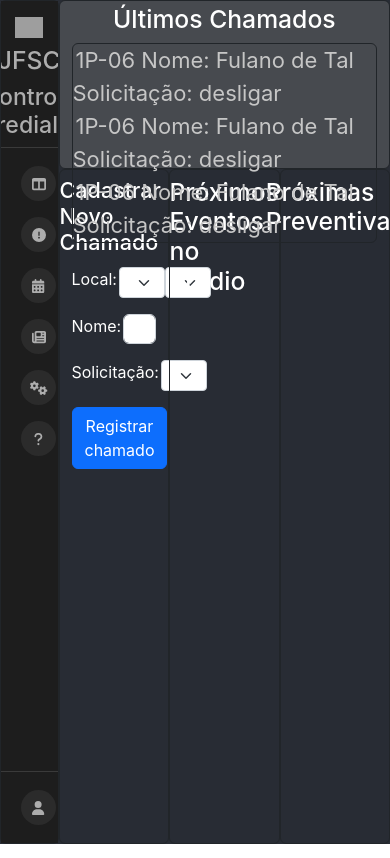
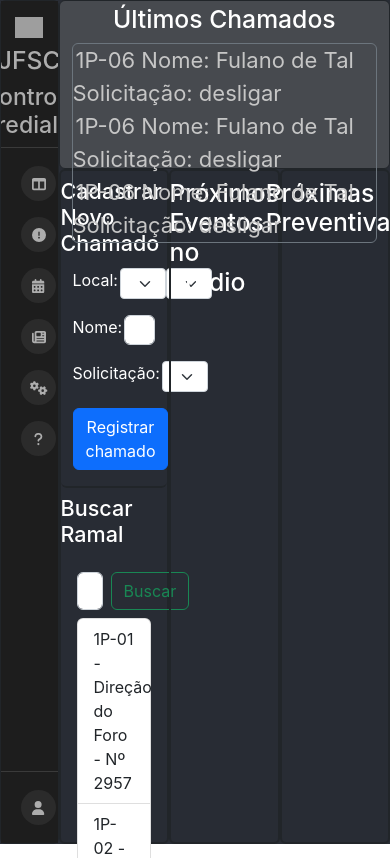
Before and after one commit to gab5987/dashboard-atomac, a React (Create React App) app: page / in a window 390 px wide. Built offline with nearby package versions, Linux system fonts and the light colour scheme; grey boxes are pictures that could not be loaded.

Commit message:
Feat: Added phone search

```diff
--- a/public/index.html
+++ b/public/index.html
@@ -1,5 +1,5 @@
 <!DOCTYPE html>
-<html lang="en">
+<html lang="pt">
   <head>
     <meta charset="utf-8" />
     <link rel="icon" href="%PUBLIC_URL%/favicon.ico" />
--- a/src/components/Home.tsx
+++ b/src/components/Home.tsx
@@ -4,7 +4,7 @@ import './assets/dashboard.scss';
 export default class Dashboard extends React.Component <{
     resumeLanguage: any,
     sharedData: any
-}, {actualFloor: number, actualCore: number, request: number }> {
+}, {actualFloor: number, actualCore: number, request: number, searchBoxValue: string }> {
 
     constructor(props: any) {
         super(props);
@@ -12,6 +12,7 @@ export default class Dashboard extends React.Component <{
             actualFloor: 0,
             actualCore: 0,
             request: 0,
+            searchBoxValue: ""
         }
         this.newRegister = this.newRegister.bind(this);
     }
@@ -24,7 +25,7 @@ export default class Dashboard extends React.Component <{
                     <h2> {this.props.resumeLanguage.titles.last_calls} </h2>
                 </div>
 
-                <p className="border border-dark rounded">
+                <p className="border border-secondary rounded">
                     <a style={{paddingLeft: "1%"}}> 1P-06 Nome: Fulano de Tal   Solicitação: desligar </a> <br/>
                     <a style={{paddingLeft: "1%"}}> 1P-06 Nome: Fulano de Tal   Solicitação: desligar </a> <br/>
                     <a style={{paddingLeft: "1%"}}> 1P-06 Nome: Fulano de Tal   Solicitação: desligar </a>
@@ -32,25 +33,53 @@ export default class Dashboard extends React.Component <{
             </div>
 
             <div className="dashboard-collum_modal">
-                <div className="pt-2 dashboard-collum d-flex justify-content-center border border-dark rounded">
+                <div className="dashboard-collum border border-2 border-dark rounded">
                     { this.newRegister() }
+                    { this.searchPhone() }
                 </div>
 
-                <div className="pt-2 dashboard-collum d-flex justify-content-center border border-dark rounded">
+                <div className="pt-2 dashboard-collum d-flex justify-content-center border border-2 border-dark rounded">
                     <h2> {this.props.resumeLanguage.titles.next_events} </h2>
                 </div>
-                <div className="pt-2 dashboard-collum d-flex justify-content-center border border-dark rounded">
+                <div className="pt-2 dashboard-collum d-flex justify-content-center border border-2 border-dark rounded">
                     <h2> {this.props.resumeLanguage.titles.next_prevent} </h2>
                 </div>
             </div>
         </>
         )
     }
+    searchPhone = () => {
+        return(
+            <div className="dashboard-collum_search-phone">
+                <div className="pt-2 d-flex justify-content-center">
+                    <h4> { this.props.resumeLanguage.titles.search_phone } </h4>
+                </div>
+                <div className="search-box">
+                    <form className="d-flex pb-2" role="search">
+                        <input className="form-control me-2" type="search" placeholder="Search" aria-label="Search"
+                            value={ this.state.searchBoxValue }
+                            onChange={(event) => {this.setState({searchBoxValue: event.target.value})}}
+                        />
+                        <button className="btn btn-outline-success" type="submit"> Buscar </button>
+                    </form>
+                    <div className="display-data">
+                        <ul className="list-group">
+                            { this.props.sharedData.phone.map( (item: any) => {
+                                return(
+                                    item.toLowerCase().includes(this.state.searchBoxValue.toLowerCase()) && <li className="list-group-item"> {item} </li>
+                                )
+                            })}
+                        </ul>
+                    </div>
+                </div>
+            </div>
+        )
+    }
 
     newRegister = () => {
         return(
-            <div className="dashboard-collum_new-register">
-                <div className="d-flex justify-content-center">
+            <div className="dashboard-collum_new-register border-bottom border-dark rounded">
+                <div className="pt-2 d-flex justify-content-center">
                     <h4> { this.props.resumeLanguage.titles.new_call } </h4>
                 </div>
                 <div className="pb-1" />
@@ -105,6 +134,7 @@ export default class Dashboard extends React.Component <{
                         <button className="btn btn-primary" type="submit">Registrar chamado</button>
                     </div>
                 </form>
+                <div className="pb-3" />
             </div>
         )
     }
--- a/src/components/assets/dashboard.scss
+++ b/src/components/assets/dashboard.scss
@@ -5,7 +5,7 @@ $context-size: 100vw - $sidebar-width;
 .last-list_modal {
     position: sticky; top:0 !important;
     height: 20vh;
-    width: $context-size !important;
+    min-width: $context-size !important;
     background-color: #474a4f;
 }
 
@@ -26,9 +26,22 @@ $context-size: 100vw - $sidebar-width;
     display: flex;
 }
 
+.dashboard-collum_search-phone {
+    font-size: medium;
+    min-width: 100%;
+    .search-box {
+        margin: 1rem;
+        .display-data {
+            overflow-y: scroll;
+            height: 15rem;
+        }
+    }
+}
+
 .dashboard-collum_new-register {
     font-size: medium;
     min-width: 100%;
+    max-height: fit-content;
     .location {
         display: flex;
     }
--- a/src/data/res_primary_language.json
+++ b/src/data/res_primary_language.json
@@ -5,7 +5,8 @@
                 "last_calls": "Últimos Chamados",
                 "new_call": "Cadastrar Novo Chamado",
                 "next_events": "Próximos Eventos no Prédio",
-                "next_prevent": "Próximas Preventivas"
+                "next_prevent": "Próximas Preventivas",
+                "search_phone": "Buscar Ramal"
             }
         }
     }
--- a/src/data/shared_data.json
+++ b/src/data/shared_data.json
@@ -27,5 +27,34 @@
     ],
     "requests":[
         "Aumentar", "Diminuir", "Ligar", "Desligar", "Iluminação", "Evento"
+    ],
+
+    "phone": [
+        "1P-01 - Direção do Foro - Nº 2957",
+        "1P-02 - Secretaria de Administração - Nº 29578",
+        "1P-03 - Núcleo de Desenvovimento Humano - Nº 29579",
+        "1P-04 - Núcleo de Apoio Administrativo - Nº 29580",
+        "1P-05 - Núcleo de Gestão Funcional - Nº 29581",
+        "1P-06 - Núcleo de Contadoria - Nº 29582",
+        "1P-07 - Núcleo de Apoio Operacional - Nº 29583",
+        "1P-08 - Núcleo de Técnologia da Informacão - Nº 29584",
+
+        "2P-01 - 7 ª Vara - Nº 29585",
+        "2P-02 - 5 ª Vara - Nº 29586",
+        "2P-03 - Cejuscon - Nº 29587",
+        "2P-04 - 6 ª Vara - Nº 29588",
+        "2P-05 - Arquivo Administrativo - Nº 29589",
+        "2P-06 - Arquivo Judiciário - Nº 29590",
+        "2P-07 - NDOC - Nº 29591",
+        "2P-08 - Biblioteca - Nº 29592",
+
+        "3P-01 - 4 ª Vara - Nº 29593",
+        "3P-02 - 3 ª Vara - Nº 29594",
+        "3P-03 - 2 ª Vara - Nº 29595",
+        "3P-04 - 9 ª Vara Dr Ivori - Nº 29596",
+        "3P-05 - Turmas Avançadas - Nº 29597",
+        "3P-06 - Central de Mandados / Turmas TRF4 - Nº 29598",
+        "3P-11 - Sala Vip - Nº 29600",
+        "3P-12 - Sala Ead - Nº 29601"
     ]
 }
```
